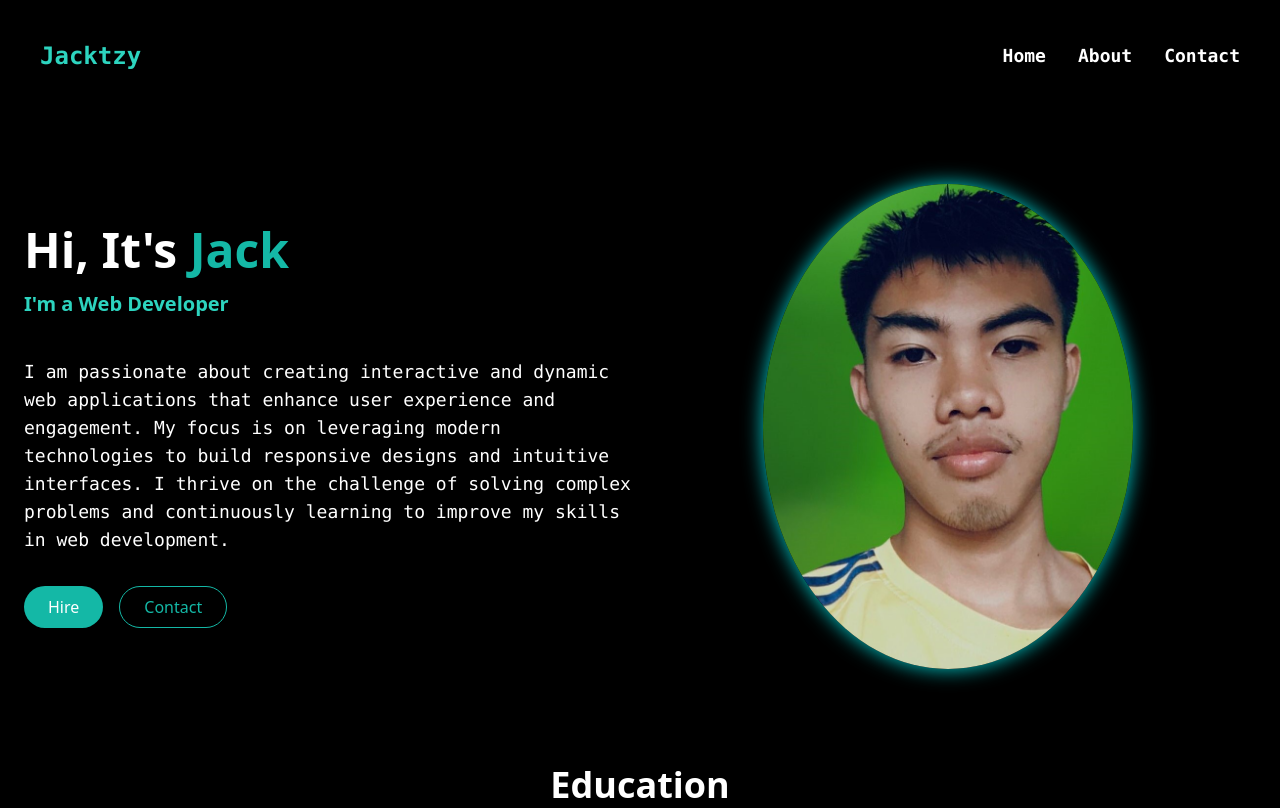
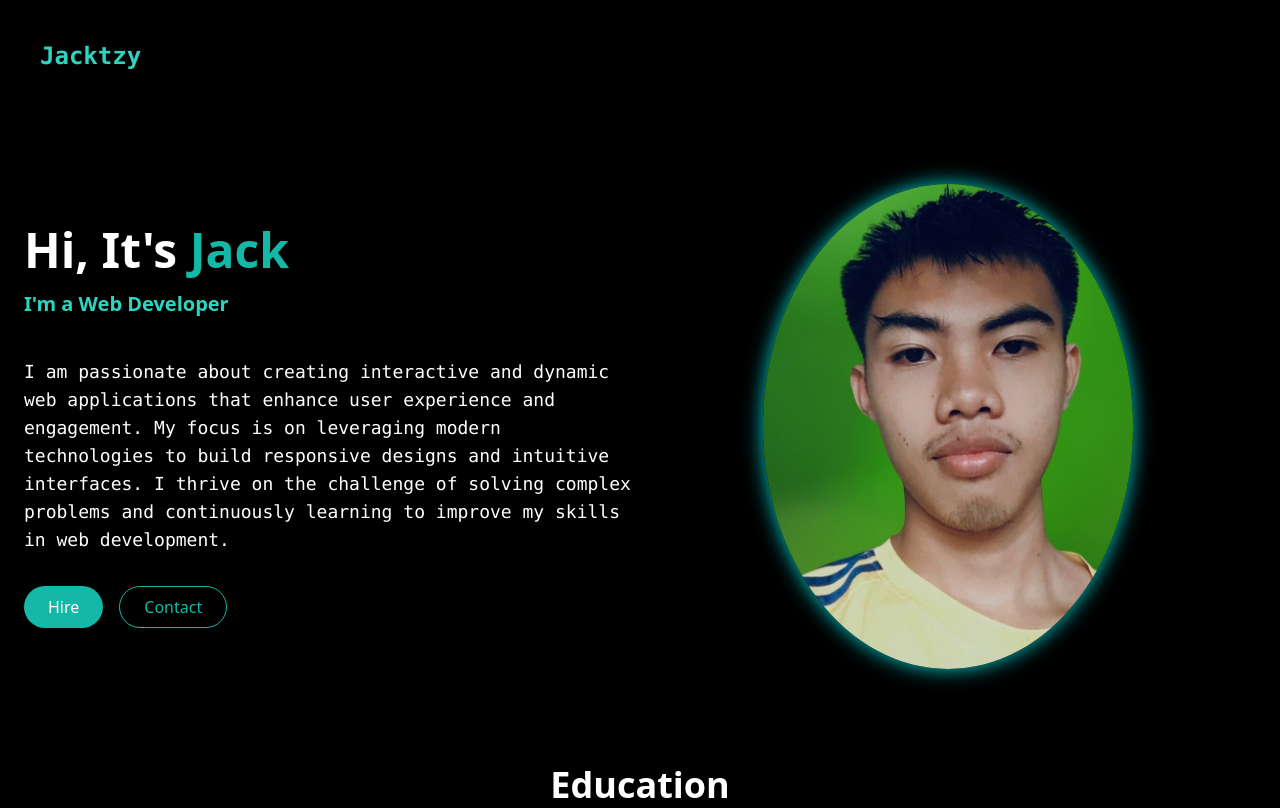
Before and after one commit to BigDrems/Portfolio-Project, a website: page index.html in a window 1280 px wide. Shown: the top 808 px of the page. Drawn offline with Linux system fonts and the light colour scheme.

Commit message:
hide the navigation in sm screen

```diff
--- a/index.html
+++ b/index.html
@@ -104,7 +104,7 @@
     <!-- Navigation -->
     <nav class="flex justify-between items-center p-6 md:p-10">
       <div class="text-2xl font-bold text-teal-400 font-mono">Jacktzy</div>
-      <ul class="flex space-x-4 md:space-x-8 sm:text-sm">
+      <ul class="flex space-x-4 md:space-x-8 sm:hidden">
         <li
           class="text-lg font-mono hover:underline hover:text-teal-400 font-bold"
         >
```
